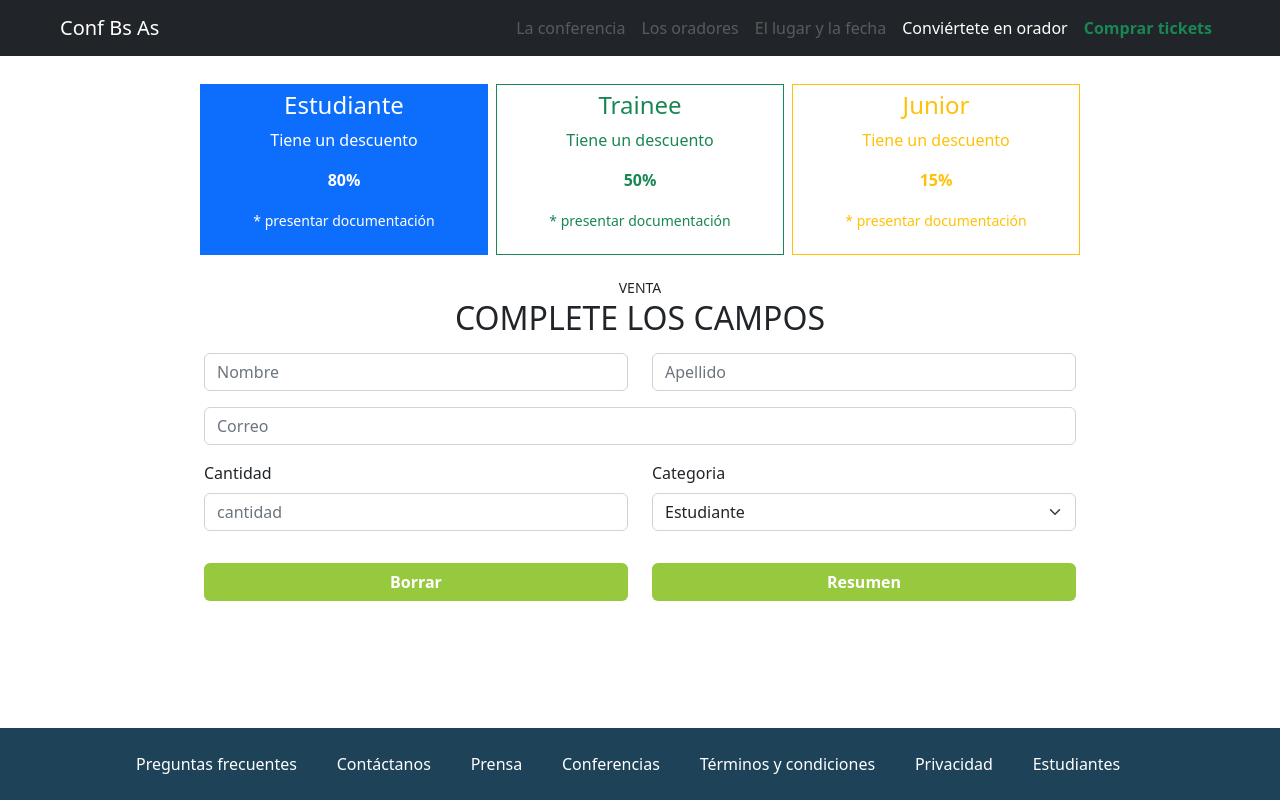
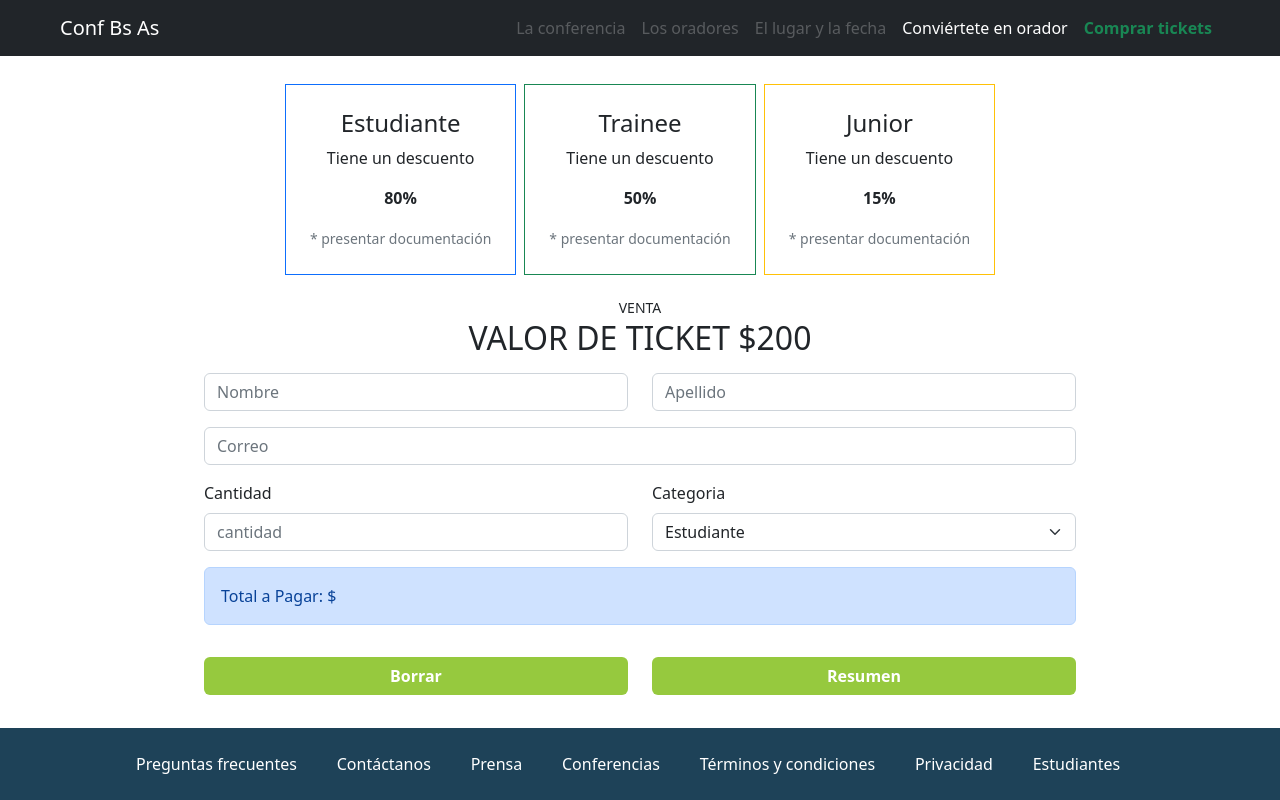
Before and after one commit to hozlucas28/Codo-Codo-Front-end-Project-2022, a plain HTML site: page tickets.html in a window 1280 px wide. Drawn offline with nearby package versions, Linux system fonts and the light colour scheme.

Commit message:
Update tickets.html

```diff
--- a/tickets.html
+++ b/tickets.html
@@ -48,36 +48,39 @@
 
 		<!-- ------------------------- Contenido Principal ------------------------- -->
 		<main>
+			<!-- Categoría de Tickets -->
 			<section id="section-categories" class="btn-group mt-4 d-flex flex-row justify-content-center align-items-center flex-wrap" role="group" style="margin: 0 15%">
-				<input type="radio" class="btn-check" name="btnradio" id="btnradio1" autocomplete="off" checked />
-				<label class="btn btn-outline-primary rounded-0 m-1" for="btnradio1" style="max-width: 18rem">
-					<h5 class="fs-4">Estudiante</h5>
-					<p>Tiene un descuento</p>
-					<p class="fw-bold">80%</p>
-					<p><small>* presentar documentación</small></p>
-				</label>
-
-				<input type="radio" class="btn-check rounded-0 m-1" name="btnradio" id="btnradio2" autocomplete="off" />
-				<label class="btn btn-outline-success rounded-0 m-1" for="btnradio2" style="max-width: 18rem">
-					<h5 class="fs-4">Trainee</h5>
-					<p>Tiene un descuento</p>
-					<p class="fw-bold">50%</p>
-					<p><small>* presentar documentación</small></p>
-				</label>
-
-				<input type="radio" class="btn-check" name="btnradio" id="btnradio3" autocomplete="off" />
-				<label class="btn btn-outline-warning rounded-0 m-1" for="btnradio3" style="max-width: 18rem">
-					<h5 class="fs-4">Junior</h5>
-					<p>Tiene un descuento</p>
-					<p class="fw-bold">15%</p>
-					<p><small>* presentar documentación</small></p>
-				</label>
+				<div class="card border border-primary rounded-0 m-1">
+					<div class="card-body text-center p-4">
+						<h5 class="card-title fs-4">Estudiante</h5>
+						<p class="card-text">Tiene un descuento</p>
+						<p class="card-text fw-bold">80%</p>
+						<p class="card-text"><small class="text-muted">* presentar documentación</small></p>
+					</div>
+				</div>
+				<div class="card border border-success rounded-0 m-1">
+					<div class="card-body text-center p-4">
+						<h5 class="card-title fs-4">Trainee</h5>
+						<p class="card-text">Tiene un descuento</p>
+						<p class="card-text fw-bold">50%</p>
+						<p class="card-text"><small class="text-muted">* presentar documentación</small></p>
+					</div>
+				</div>
+				<div class="card border border-warning rounded-0 m-1">
+					<div class="card-body text-center p-4">
+						<h5 class="card-title fs-4">Junior</h5>
+						<p class="card-text">Tiene un descuento</p>
+						<p class="card-text fw-bold">15%</p>
+						<p class="card-text"><small class="text-muted">* presentar documentación</small></p>
+					</div>
+				</div>
 			</section>
 
+			<!-- Formulario de venta -->
 			<section id="section-sell" class="my-3">
 				<div class="text-center mb-3">
 					<p class="m-0 fs-6"><small>VENTA</small></p>
-					<h2 id="ticket-price" class="m-0">COMPLETE LOS CAMPOS</h2>
+					<h2 class="m-0">VALOR DE TICKET $200</h2>
 				</div>
 				<div class="row" style="margin: 1% 15%">
 					<div class="col">
@@ -101,7 +104,9 @@
 							<option value="junior">Junior</option>
 						</select>
 					</div>
-					<div id="total-price" class="mt-3"></div>
+					<div>
+						<div class="alert alert-primary mt-3" role="alert">Total a Pagar: $<span id="total-price"></span></div>
+					</div>
 					<div class="mt-3 d-grid gap-2 col">
 						<button id="btn-delete" class="btn text-white fw-semibold" style="background-color: #96c93e">Borrar</button>
 					</div>
@@ -126,5 +131,6 @@
 		</footer>
 	</body>
 	<!-- ----------------------------- JavaScript ------------------------------ -->
+	<script src="./JS/showTicketsPrice.js"></script>
 	<script src="https://cdn.jsdelivr.net/npm/bootstrap@5.2.1/dist/js/bootstrap.bundle.min.js" integrity="sha384-u1OknCvxWvY5kfmNBILK2hRnQC3Pr17a+RTT6rIHI7NnikvbZlHgTPOOmMi466C8" crossorigin="anonymous"></script>
 </html>
```
